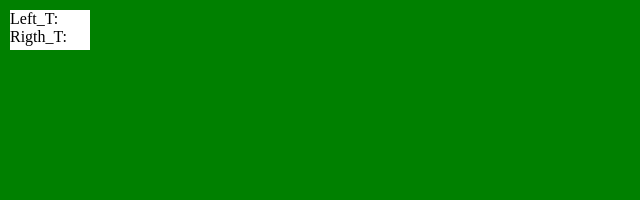
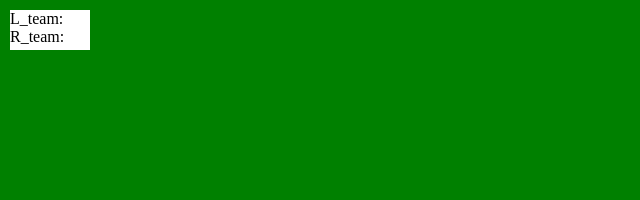
Before and after one commit to Mazahaka7/HW-JS-9, a plain HTML site: page index.html in a window 1280 px wide. Shown: the top 200 px of the page, 0-640 px from the left. Drawn offline with Linux system fonts and the light colour scheme.

Commit message:
change game to index html

```diff
--- a/game.html
+++ b/index.html
@@ -43,11 +43,11 @@
     </style>
     <div class="score">
       <div>
-        <span>Left_T:</span>
+        <span>L_team:</span>
         <span class="left"></span>
       </div>
       <div>
-        <span>Rigth_T:</span>
+        <span>R_team:</span>
         <span class="right"></span>
       </div>
     </div>
@@ -70,16 +70,19 @@
         console.log(e);
       });
 
+      //Event on a drop to field and both gates
       field.addEventListener("drop", dropBall);
       gate1.addEventListener("drop", dropBall);
       gate2.addEventListener("drop", dropBall);
 
       function dropBall(e) {
         this.appendChild(ball);
+        //correcting of ball coordinate
         ball.style.left = e.clientX - ball.offsetWidth / 2 + "px";
         ball.style.top = e.clientY - ball.offsetHeight / 2 + "px";
       }
 
+      //Ball is back to the center
       gate1.addEventListener("mouseleave", returnBallCenter);
       gate2.addEventListener("mouseleave", returnBallCenter);
 
@@ -88,6 +91,7 @@
         ball.style.left = 50 + "%";
       }
 
+      //Score of goals
       gate1.addEventListener("dragenter", goalCount1);
       gate2.addEventListener("dragenter", goalCount2);
 
```
Also changed, not shown: map.html (+1 -2 lines).
